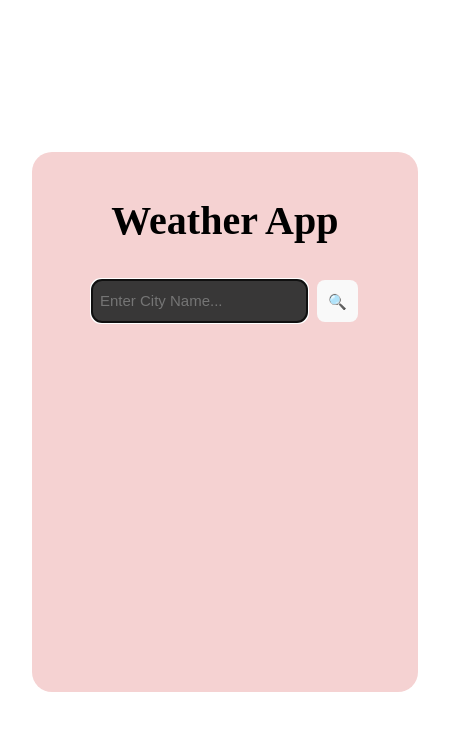
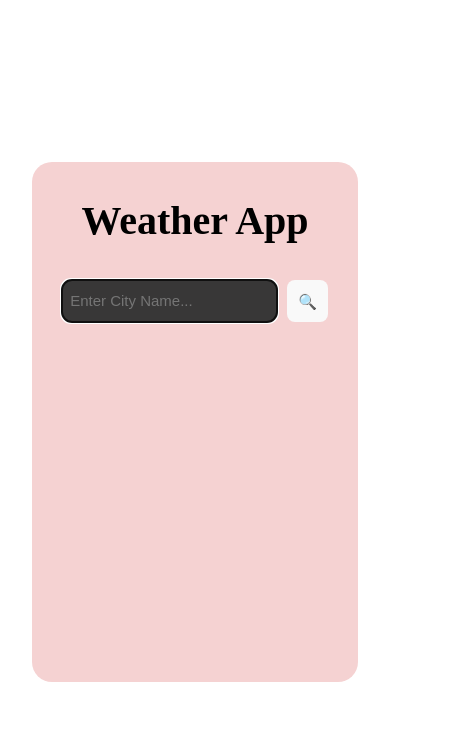
Before and after one commit to CheyReddy/weather-app, a React (Vite) app: page / in a window 390 px wide. Shown: the top 730 px of the page, 450 px wide, since content can reach past the window. Built offline with nearby package versions, Linux system fonts and the light colour scheme.

Commit message:
container changes

```diff
--- a/src/Weather.css
+++ b/src/Weather.css
@@ -86,12 +86,15 @@
 }
 
 @media (max-width: 639px) {
+
+    .container {
+        padding: 10px 20px;
+    }
+
     h1 {
         font-size: 40px;
         font-family: 'Times New Roman', Times, serif;
     }
-
-    .search-input {}
 
     .search-input+button {
         padding: 10px;
```
